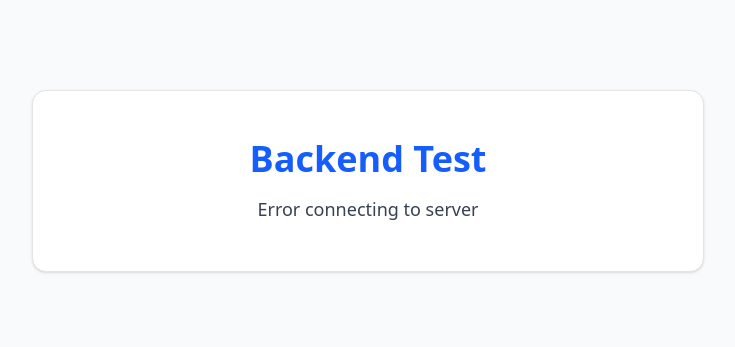
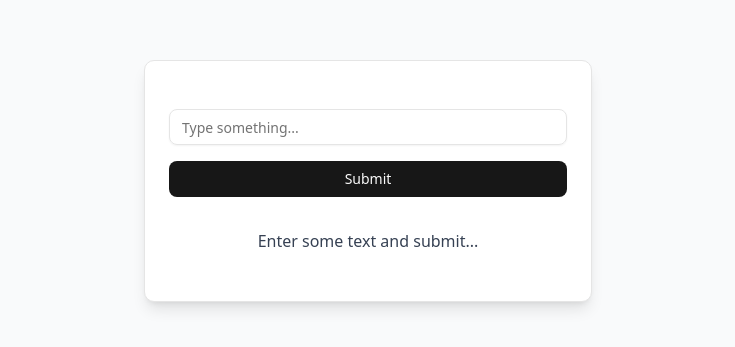
Before and after one commit to v-gajjar/project-summariser, a React (Vite) app in the folder client/: page / in a window 1280 px wide. Shown: the part 219-566 px from the top of the page, without its empty margins (272-1007 px from the left). Built offline with nearby package versions, Linux system fonts and the light colour scheme; no server answers.

Commit message:
add a basic ui to collect user input, and echo it from the server

```diff
--- a/client/src/App.tsx
+++ b/client/src/App.tsx
@@ -1,32 +1,47 @@
-import { useEffect, useState } from "react";
+import { useState } from "react";
 import { Card, CardContent } from "./components/ui/card";
+import { Input } from "./components/ui/input";
+import { Button } from "./components/ui/button";
 
-function App() {
-  const [message, setMessage] = useState("Loading...");
+export default function App() {
+  const [input, setInput] = useState("");
+  const [response, setResponse] = useState("Enter some text and submit...");
 
-  useEffect(() => {
-    fetch("/api/test")
-      .then((res) => res.json())
-      .then((data) => {
-        setMessage(data.message);
-      })
-      .catch(() => {
-        setMessage("Error connecting to server");
+  const handleSubmit = async () => {
+    try {
+      const res = await fetch("/api/echo", {
+        method: "POST",
+        headers: { "Content-Type": "application/json" },
+        body: JSON.stringify({ text: input }),
       });
-  }, []);
+      const data = await res.json();
+      setResponse(data.echo);
+    } catch {
+      setResponse("Error connecting to server");
+    }
+  };
 
   return (
     <div className="min-h-screen flex items-center justify-center bg-gray-50 p-4">
-      <Card className="w-full max-w-md sm:max-w-lg md:max-w-xl lg:max-w-2xl">
-        <CardContent className="flex flex-col items-center justify-center p-6">
-          <h1 className="text-4xl font-bold text-blue-600 mb-4 text-center">
-            Backend Test
-          </h1>
-          <p className="text-lg text-gray-700 text-center">{message}</p>
+      <Card className="w-full max-w-md shadow-lg rounded-lg">
+        <CardContent className="p-6 flex flex-col items-center gap-4">
+          {/* ShadCN Input */}
+          <Input
+            type="text"
+            placeholder="Type something..."
+            value={input}
+            onChange={(e) => setInput(e.target.value)}
+            className="w-full"
+          />
+
+          {/* ShadCN Button */}
+          <Button onClick={handleSubmit} className="w-full">
+            Submit
+          </Button>
+
+          <p className="mt-4 text-gray-700 text-center">{response}</p>
         </CardContent>
       </Card>
     </div>
   );
 }
-
-export default App;
--- /dev/null
+++ b/client/src/components/ui/button.tsx
@@ -0,0 +1,64 @@
+import * as React from "react"
+import { cva, type VariantProps } from "class-variance-authority"
+import { Slot } from "radix-ui"
+
+import { cn } from "@/lib/utils"
+
+const buttonVariants = cva(
+  "inline-flex items-center justify-center gap-2 whitespace-nowrap rounded-md text-sm font-medium transition-all disabled:pointer-events-none disabled:opacity-50 [&_svg]:pointer-events-none [&_svg:not([class*='size-'])]:size-4 shrink-0 [&_svg]:shrink-0 outline-none focus-visible:border-ring focus-visible:ring-ring/50 focus-visible:ring-[3px] aria-invalid:ring-destructive/20 dark:aria-invalid:ring-destructive/40 aria-invalid:border-destructive",
+  {
+    variants: {
+      variant: {
+        default: "bg-primary text-primary-foreground hover:bg-primary/90",
+        destructive:
+          "bg-destructive text-white hover:bg-destructive/90 focus-visible:ring-destructive/20 dark:focus-visible:ring-destructive/40 dark:bg-destructive/60",
+        outline:
+          "border bg-background shadow-xs hover:bg-accent hover:text-accent-foreground dark:bg-input/30 dark:border-input dark:hover:bg-input/50",
+        secondary:
+          "bg-secondary text-secondary-foreground hover:bg-secondary/80",
+        ghost:
+          "hover:bg-accent hover:text-accent-foreground dark:hover:bg-accent/50",
+        link: "text-primary underline-offset-4 hover:underline",
+      },
+      size: {
+        default: "h-9 px-4 py-2 has-[>svg]:px-3",
+        xs: "h-6 gap-1 rounded-md px-2 text-xs has-[>svg]:px-1.5 [&_svg:not([class*='size-'])]:size-3",
+        sm: "h-8 rounded-md gap-1.5 px-3 has-[>svg]:px-2.5",
+        lg: "h-10 rounded-md px-6 has-[>svg]:px-4",
+        icon: "size-9",
+        "icon-xs": "size-6 rounded-md [&_svg:not([class*='size-'])]:size-3",
+        "icon-sm": "size-8",
+        "icon-lg": "size-10",
+      },
+    },
+    defaultVariants: {
+      variant: "default",
+      size: "default",
+    },
+  }
+)
+
+function Button({
+  className,
+  variant = "default",
+  size = "default",
+  asChild = false,
+  ...props
+}: React.ComponentProps<"button"> &
+  VariantProps<typeof buttonVariants> & {
+    asChild?: boolean
+  }) {
+  const Comp = asChild ? Slot.Root : "button"
+
+  return (
+    <Comp
+      data-slot="button"
+      data-variant={variant}
+      data-size={size}
+      className={cn(buttonVariants({ variant, size, className }))}
+      {...props}
+    />
+  )
+}
+
+export { Button, buttonVariants }
--- /dev/null
+++ b/client/src/components/ui/input.tsx
@@ -0,0 +1,21 @@
+import * as React from "react"
+
+import { cn } from "@/lib/utils"
+
+function Input({ className, type, ...props }: React.ComponentProps<"input">) {
+  return (
+    <input
+      type={type}
+      data-slot="input"
+      className={cn(
+        "file:text-foreground placeholder:text-muted-foreground selection:bg-primary selection:text-primary-foreground dark:bg-input/30 border-input h-9 w-full min-w-0 rounded-md border bg-transparent px-3 py-1 text-base shadow-xs transition-[color,box-shadow] outline-none file:inline-flex file:h-7 file:border-0 file:bg-transparent file:text-sm file:font-medium disabled:pointer-events-none disabled:cursor-not-allowed disabled:opacity-50 md:text-sm",
+        "focus-visible:border-ring focus-visible:ring-ring/50 focus-visible:ring-[3px]",
+        "aria-invalid:ring-destructive/20 dark:aria-invalid:ring-destructive/40 aria-invalid:border-destructive",
+        className
+      )}
+      {...props}
+    />
+  )
+}
+
+export { Input }
```
